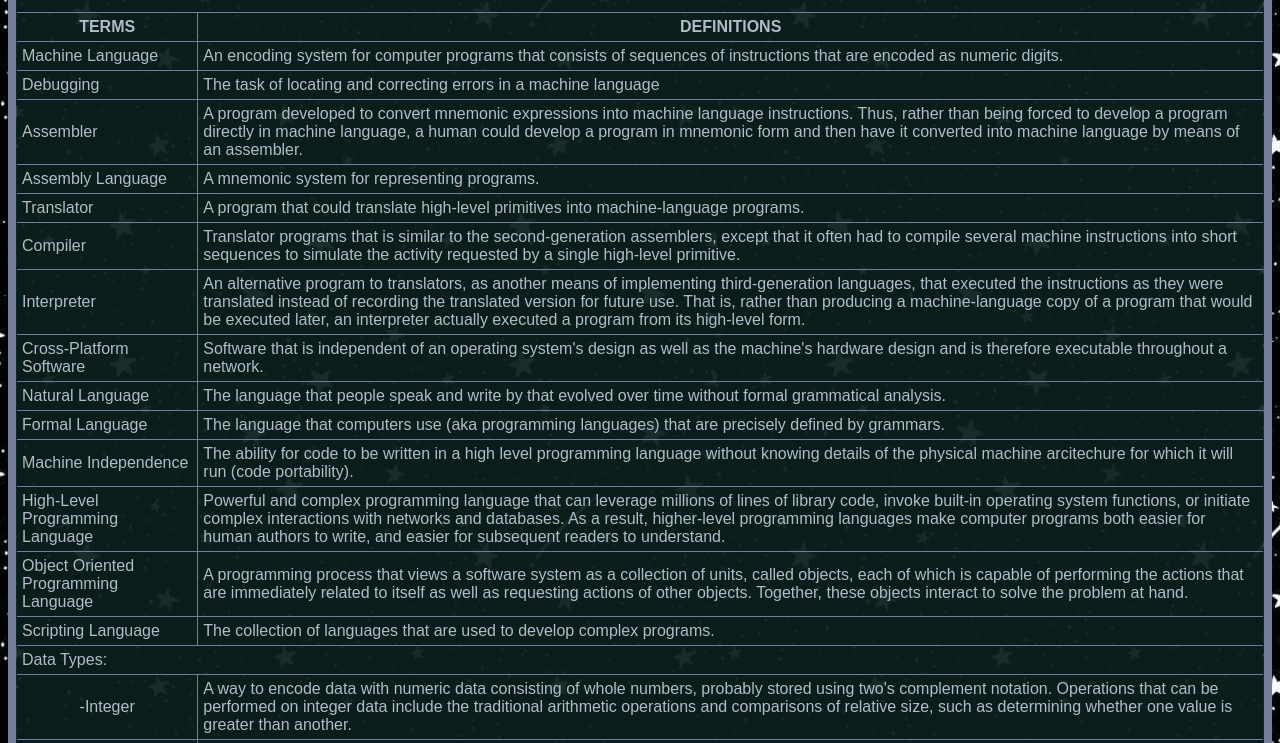
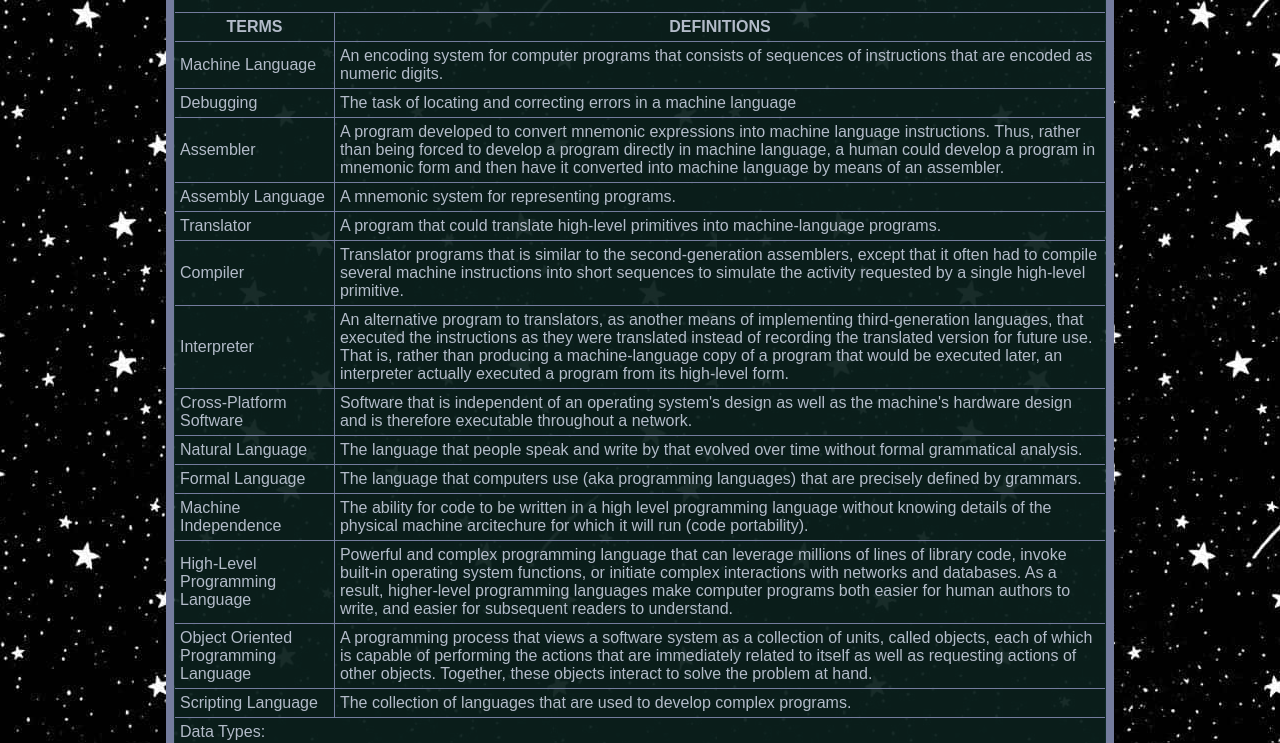
Before and after one commit to daniemcclanahan-pvcc/daniemcclanahan-pvcc.github.io, a plain HTML site: page proglang.html in a window 1280 px wide. Shown: the part 199-942 px from the top of the page. Drawn offline with Linux system fonts and the light colour scheme.

Commit message:
Add files via upload

```diff
--- a/proglang.html
+++ b/proglang.html
@@ -7,7 +7,7 @@
         <title> Danie-McClanahan</title>
         <style>
             body {background-image: url(ch6background.png); font-family:Arial, Helvetica, sans-serif;}
-            table.main {width: 75px%; border: 8px solid #747C9D; border-collapse: collapse; color:#747C9D; margin: auto; background-color: rgba(17, 49, 43, 0.85);}
+            table.main {width: 75%; border: 8px solid #747C9D; border-collapse: collapse; color:#747C9D; margin: auto; background-color: rgba(17, 49, 43, 0.85);}
             table.terms {border-top: 1px solid #747C9D; color:#b3bbc9; margin: auto; background-color: rgba(8, 22, 20, 0.6); border-collapse: collapse;}
             table.terms tr:last-child td {border-bottom: none;}
             table.terms td, table.terms th {border-bottom:1px solid #747C9D; padding: 5px;}
```
